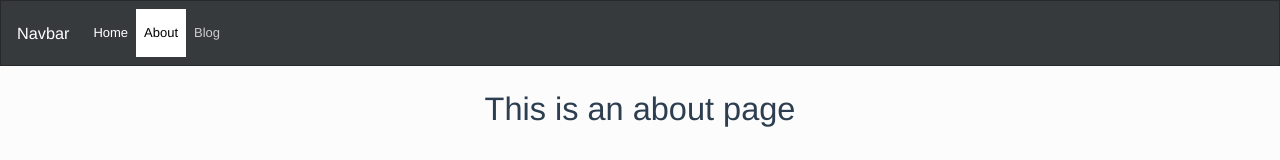
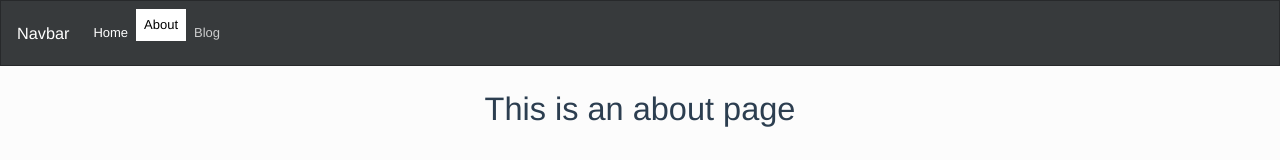
Before and after one commit to moneambenbelgacem/vue3-router, a Vue app in the folder vue-router-project/: page /about in a window 1280 px wide. Shown: the top 160 px of the page. Built offline with nearby package versions, Linux system fonts and the light colour scheme.

Commit message:
modifier le style

```diff
--- a/vue-router-project/src/components/NavBar.vue
+++ b/vue-router-project/src/components/NavBar.vue
@@ -44,5 +44,6 @@ export default {};
 .router-link-active {
   color: black !important;
   background: white;
+  padding: 6px;
 }
 </style>
```
